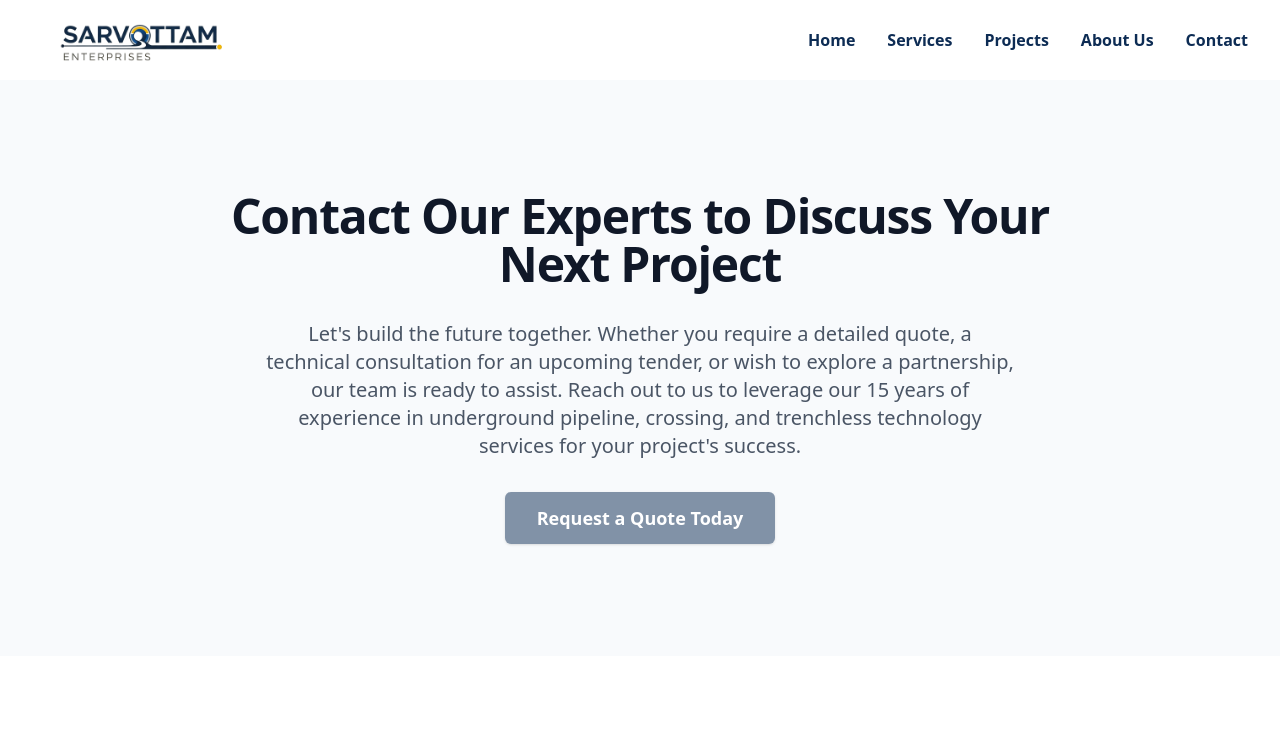
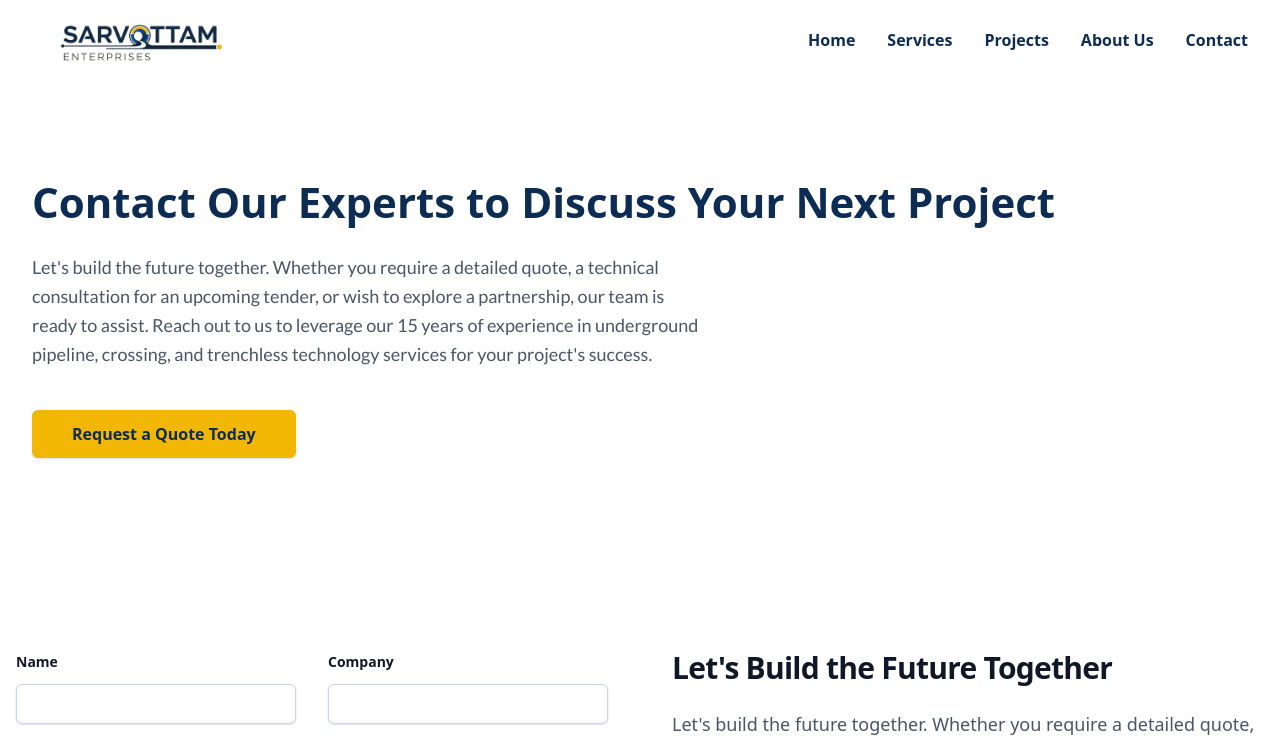
Before and after one commit to haseeebs/01-Sarvottam-Website, a React (Vite) app: page /contact in a window 1280 px wide. Shown: the top 743 px of the page. Built offline with nearby package versions, Linux system fonts and the light colour scheme.

Commit message:
More things

```diff
--- /dev/null
+++ b/src/components/common/PageHero.jsx
@@ -0,0 +1,114 @@
+import { Link } from 'react-router-dom';
+import { cva } from 'class-variance-authority';
+import { twMerge } from 'tailwind-merge';
+
+// Hero component ke variants
+const heroVariants = cva(
+  'relative w-full', // Base classes
+  {
+    variants: {
+      intent: {
+        light: 'bg-white text-my-primary',
+        dark: 'bg-my-primary text-white',
+        // 'accent' variant yahan se hata diya gaya hai
+      },
+      style: {
+        'split-screen': 'grid md:grid-cols-2 gap-8 items-center',
+        // Hum image position ko JSX mein handle karenge
+      },
+    },
+    defaultVariants: {
+      intent: 'light',
+    },
+  },
+);
+
+// Button ke liye alag CVA
+const buttonVariants = cva(
+  'inline-block rounded-sm px-10 py-3 text-base font-semibold shadow-sm transition focus-visible:outline focus-visible:outline-2 focus-visible:outline-offset-2',
+  {
+    variants: {
+      intent: {
+        light:
+          'bg-my-accent text-my-primary hover:bg-amber-300 focus-visible:outline-amber-400',
+        light:
+          'bg-my-accent text-my-primary hover:bg-amber-300 focus-visible:outline-amber-400',
+        dark: 'bg-my-accent text-my-primary hover:bg-amber-300 focus-visible:outline-amber-400',
+        // 'accent' variant yahan se hata diya gaya hai
+      },
+    },
+    defaultVariants: {
+      intent: 'light',
+    },
+  },
+);
+
+const PageHero = ({
+  className,
+  intent,
+  style, // 'image-right', 'centered' etc.
+  headline,
+  body,
+  cta,
+  ctaLink = '#',
+  imageUrl,
+  ...props
+}) => {
+  // Check karein ke style image-based hai ya nahi
+  // 'image-left' check hata diya gaya hai
+  const isImageStyle = style === 'image-right';
+
+  return (
+    <section
+      className={twMerge(heroVariants({ intent }), className)}
+      {...props}
+    >
+      <div className='relative mx-auto max-w-7xl px-4 py-16 sm:py-24 lg:px-8'>
+        <div
+          className={twMerge(
+            'grid items-center gap-12',
+            isImageStyle && 'md:grid-cols-2 md:gap-16',
+          )}
+        >
+          {/* == Image Section == */}
+          {isImageStyle && imageUrl && (
+            // 'image-left' ke liye conditional ordering ('md:order-last') hata di gayi hai
+            <div className='w-full'>
+              <img
+                src={imageUrl}
+                alt={headline}
+                className='rounded-lg object-cover shadow-2xl'
+              />
+            </div>
+          )}
+
+          {/* == Content Section == */}
+          <div className='flex h-full flex-col justify-center text-left'>
+            <h1 className='font-display text-4xl font-bold sm:text-[42px] sm:leading-tight'>
+              {headline}
+            </h1>
+
+            <p
+              className={twMerge(
+                'font-family-body mt-6 max-w-2xl text-lg leading-relaxed',
+                intent === 'dark' ? 'text-white/80' : 'text-gray-600',
+              )}
+            >
+              {body}
+            </p>
+
+            {cta && (
+              <div className='mt-10'>
+                <Link to={ctaLink} className={buttonVariants({ intent })}>
+                  {cta}
+                </Link>
+              </div>
+            )}
+          </div>
+        </div>
+      </div>
+    </section>
+  );
+};
+
+export default PageHero;
--- a/src/components/sections/aboutpage/AboutPageHero.jsx
+++ b/src/components/sections/aboutpage/AboutPageHero.jsx
@@ -7,7 +7,7 @@ const AboutPageHero = ({ content, imageUrl, imageAlt }) => {
 
   return (
     // Component 1 ka main structure, Component 2 se background color (bg-gray-50)
-    <section className='relative bg-gray-50'>
+    <section className='relative'>
       <div className='mx-auto max-w-7xl lg:grid lg:grid-cols-12 lg:gap-x-8 lg:px-8'>
         {/* === LEFT COLUMN (TEXT CONTENT) === */}
         {/* Component 1 se column structure (col-span, padding, etc.) */}
@@ -19,7 +19,7 @@ const AboutPageHero = ({ content, imageUrl, imageAlt }) => {
             </h1>
 
             {/* Body (p) - Component 2 se style aur content */}
-            <p className='font-body text-my-primary mt-6 text-lg leading-relaxed'>
+            <p className='font-family-body text-my-primary mt-6 text-lg leading-relaxed'>
               {content.body}
             </p>
 
--- a/src/pages/ContactPage.jsx
+++ b/src/pages/ContactPage.jsx
@@ -1,5 +1,5 @@
 import React from 'react';
-import ContactPageHero from '@/components/sections/contactpage/ContactPageHero';
+import PageHero from '@/components/common/PageHero';
 import ContactFormAndDetails from '@/components/sections/contactpage/ContactFormAndDetails';
 import ContactFAQ from '@/components/sections/contactpage/ContactFAQ';
 
@@ -54,7 +54,7 @@ const pageData = {
 const ContactPage = () => {
   return (
     <div>
-      <ContactPageHero
+      <PageHero
         headline={pageData.hero.headline}
         body={pageData.hero.body}
         cta={pageData.hero.cta}
--- a/src/pages/ProjectsPage.jsx
+++ b/src/pages/ProjectsPage.jsx
@@ -2,6 +2,7 @@ import React from 'react';
 import ProjectsPageHero from '@/components/sections/projectspage/ProjectsPageHero';
 import FeaturedProjects from '@/components/sections/projectspage/FeaturedProjects';
 import CTA from '@/components/common/CTA';
+import PageHero from '@/components/common/PageHero';
 
 // Content ko manage karne ke liye ek alag object banaya gaya hai
 const projectsPageContent = {
@@ -26,7 +27,8 @@ const projectsPageContent = {
 const ProjectsPage = () => {
   return (
     <div>
-      <ProjectsPageHero
+      <PageHero
+        intent='light'
         headline={projectsPageContent.hero.headline}
         body={projectsPageContent.hero.body}
       />
--- a/src/pages/services/BoringPage.jsx
+++ b/src/pages/services/BoringPage.jsx
@@ -1,7 +1,7 @@
 import React from 'react';
 
 // Apne project ke aitebar se sahi path dein
-import ServicePageHero from '@/components/common/ServicePageHero';
+import ServicePageHero from '@/components/common/PageHero';
 import ServiceBreakdown from '@/components/common/ServiceBreakdown';
 import KeyBenefits from '@/components/common/KeyBenefits';
 import OtherServices from '@/components/common/OtherServices';
@@ -135,7 +135,8 @@ const BoringPage = () => {
 
   return (
     <div>
-      <ServicePageHero
+      <PageHero
+        intent='light'
         headline={heroContent.headline}
         body={heroContent.body} // Maine prop ka naam `body` rakha hai, agar aapka component `subheadline` expect karta hai to isay badal lein
         cta={heroContent.cta}
--- a/src/pages/services/CrossingPage.jsx
+++ b/src/pages/services/CrossingPage.jsx
@@ -1,7 +1,7 @@
 import React from 'react';
 import CoreServiceOfferings from '@/components/sections/CrossingPage/CoreServiceOfferings';
 import RelatedProjects from '@/components/sections/CrossingPage/RelatedProjects';
-import ServicePageHero from '@/components/common/ServicePageHero';
+import ServicePageHero from '@/components/common/PageHero';
 import CTA from '@/components/common/CTA';
 
 // Data for the page, extracted from the JSON
@@ -61,7 +61,8 @@ const ctaContent = {
 const CrossingPage = () => {
   return (
     <div>
-      <ServicePageHero
+      <PageHero
+        intent='light'
         headline={heroContent.headline}
         body={heroContent.body}
         cta={heroContent.cta}
--- a/src/pages/services/OtherServicesPage.jsx
+++ b/src/pages/services/OtherServicesPage.jsx
@@ -54,7 +54,7 @@ const pageContent = {
 const OtherServicesPage = () => {
   return (
     <div>
-      <ServicePageHero
+      <PageHero
         headline={pageContent.hero.headline}
         body={pageContent.hero.body}
         cta={pageContent.hero.cta}
--- a/src/pages/services/PushingJackingPage.jsx
+++ b/src/pages/services/PushingJackingPage.jsx
@@ -1,5 +1,5 @@
 import React from 'react';
-import ServicePageHero from '@/components/common/ServicePageHero';
+import ServicePageHero from '@/components/common/PageHero';
 import ServiceBreakdown from '@/components/common/ServiceBreakdown';
 import KeyBenefits from '@/components/common/KeyBenefits';
 import OtherServices from '@/components/common/OtherServices';
@@ -133,7 +133,8 @@ const PushingJackingPage = () => {
 
   return (
     <div>
-      <ServicePageHero
+      <PageHero
+        intent='light'
         headline={heroContent.headline}
         body={heroContent.body}
         cta={heroContent.cta}
```
Also changed, not shown: src/components/common/ServicePageHero.jsx (deleted, +0 -35 lines), src/pages/services/ServicesPage.jsx (+3 -6 lines).
